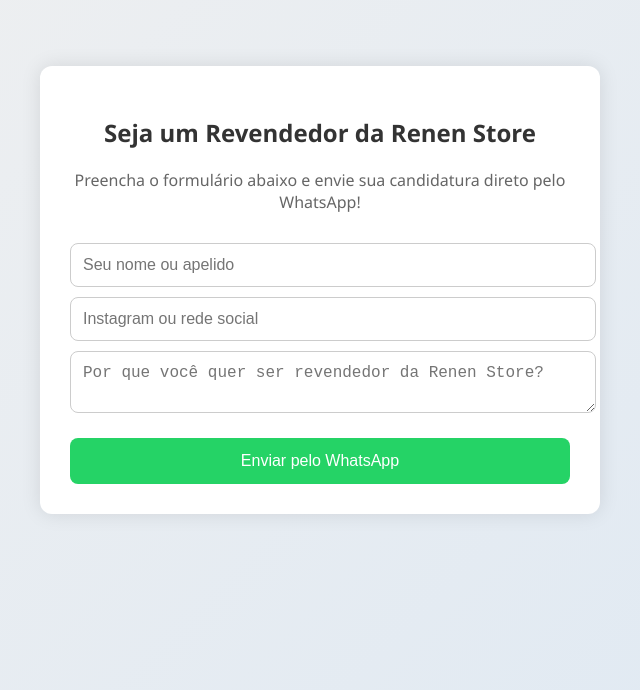
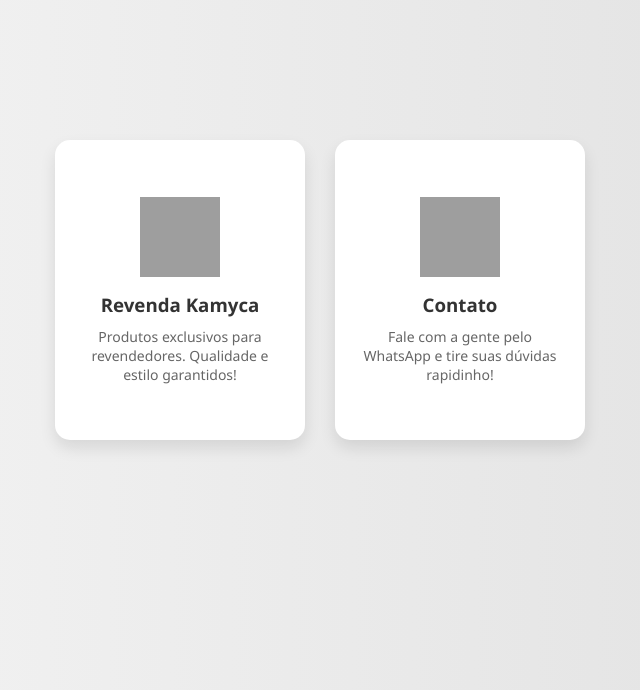
Before and after one commit to RenenOficial/renen-store-form, a plain HTML site: page index.html in a window 1280 px wide. Shown: the part 110-800 px from the top of the page, without its empty margins (320-960 px from the left). Drawn offline with Linux system fonts and the light colour scheme; grey boxes are pictures that could not be loaded.

Commit message:
Update index.html

```diff
--- a/index.html
+++ b/index.html
@@ -1,90 +1,82 @@
 <!DOCTYPE html>
 <html lang="pt-br">
 <head>
-  <meta charset="UTF-8">
-  <title>Seja Revendedor - Renen Store</title>
-  <meta name="viewport" content="width=device-width, initial-scale=1.0">
+  <meta charset="UTF-8" />
+  <meta name="viewport" content="width=device-width, initial-scale=1.0" />
+  <title>Kamyca Design</title>
   <style>
+    * {
+      margin: 0;
+      padding: 0;
+      box-sizing: border-box;
+      font-family: 'Segoe UI', sans-serif;
+    }
+
     body {
-      margin: 0;
-      font-family: 'Segoe UI', sans-serif;
-      background: linear-gradient(135deg, #f0f0f0, #dfe9f3);
+      background: linear-gradient(to right, #f5f5f5, #e0e0e0);
       display: flex;
       justify-content: center;
       align-items: center;
-      min-height: 100vh;
+      height: 100vh;
     }
+
     .container {
-      background-color: #fff;
-      padding: 30px;
-      border-radius: 12px;
-      box-shadow: 0 0 20px rgba(0,0,0,0.1);
-      max-width: 500px;
-      width: 90%;
+      display: flex;
+      gap: 30px;
+      flex-wrap: wrap;
+      justify-content: center;
     }
-    h2 {
+
+    .card {
+      background-color: white;
+      width: 250px;
+      height: 300px;
+      border-radius: 15px;
+      box-shadow: 0 8px 16px rgba(0,0,0,0.1);
+      transition: transform 0.3s ease, box-shadow 0.3s ease;
+      display: flex;
+      flex-direction: column;
+      justify-content: center;
+      align-items: center;
+      padding: 20px;
       text-align: center;
+    }
+
+    .card:hover {
+      transform: translateY(-10px);
+      box-shadow: 0 12px 24px rgba(0,0,0,0.2);
+    }
+
+    .card img {
+      width: 80px;
+      height: 80px;
+      margin-bottom: 15px;
+    }
+
+    .card h3 {
+      margin-bottom: 10px;
       color: #333;
     }
-    p {
-      text-align: center;
+
+    .card p {
       color: #666;
-      margin-bottom: 20px;
-    }
-    input, textarea {
-      width: 100%;
-      padding: 12px;
-      margin-top: 10px;
-      border: 1px solid #ccc;
-      border-radius: 8px;
-      font-size: 16px;
-    }
-    button {
-      width: 100%;
-      padding: 14px;
-      margin-top: 20px;
-      background-color: #25D366;
-      color: white;
-      font-size: 16px;
-      border: none;
-      border-radius: 8px;
-      cursor: pointer;
-      transition: background-color 0.3s ease;
-    }
-    button:hover {
-      background-color: #128C7E;
+      font-size: 14px;
     }
   </style>
 </head>
 <body>
   <div class="container">
-    <h2>Seja um Revendedor da Renen Store</h2>
-    <p>Preencha o formulário abaixo e envie sua candidatura direto pelo WhatsApp!</p>
+    <div class="card">
+      <img src="https://cdn-icons-png.flaticon.com/512/3135/3135715.png" alt="Ícone" />
+      <h3>Revenda Kamyca</h3>
+      <p>Produtos exclusivos para revendedores. Qualidade e estilo garantidos!</p>
+    </div>
 
-    <form id="formulario">
-      <input type="text" id="nome" placeholder="Seu nome ou apelido" required>
-      <input type="text" id="instagram" placeholder="Instagram ou rede social">
-      <textarea id="mensagem" placeholder="Por que você quer ser revendedor da Renen Store?" required></textarea>
-      <button type="submit">Enviar pelo WhatsApp</button>
-    </form>
+    <div class="card">
+      <img src="https://cdn-icons-png.flaticon.com/512/1828/1828884.png" alt="Ícone" />
+      <h3>Contato</h3>
+      <p>Fale com a gente pelo WhatsApp e tire suas dúvidas rapidinho!</p>
+    </div>
   </div>
-
-  <script>
-    document.getElementById("formulario").addEventListener("submit", function(e) {
-      e.preventDefault();
-      const nome = document.getElementById("nome").value;
-      const instagram = document.getElementById("instagram").value;
-      const motivo = document.getElementById("mensagem").value;
-
-      const texto = `*Cadastro de Revendedor Renen Store*\n\n` +
-                    `*Nome ou apelido:* ${nome}\n` +
-                    `*Instagram:* ${instagram}\n` +
-                    `*Motivo:* ${motivo}`;
-
-      const numero = "558391758791"; // Seu número com DDD
-      const link = `https://wa.me/${numero}?text=${encodeURIComponent(texto)}`;
-      window.open(link, "_blank");
-    });
-  </script>
 </body>
 </html>
```
